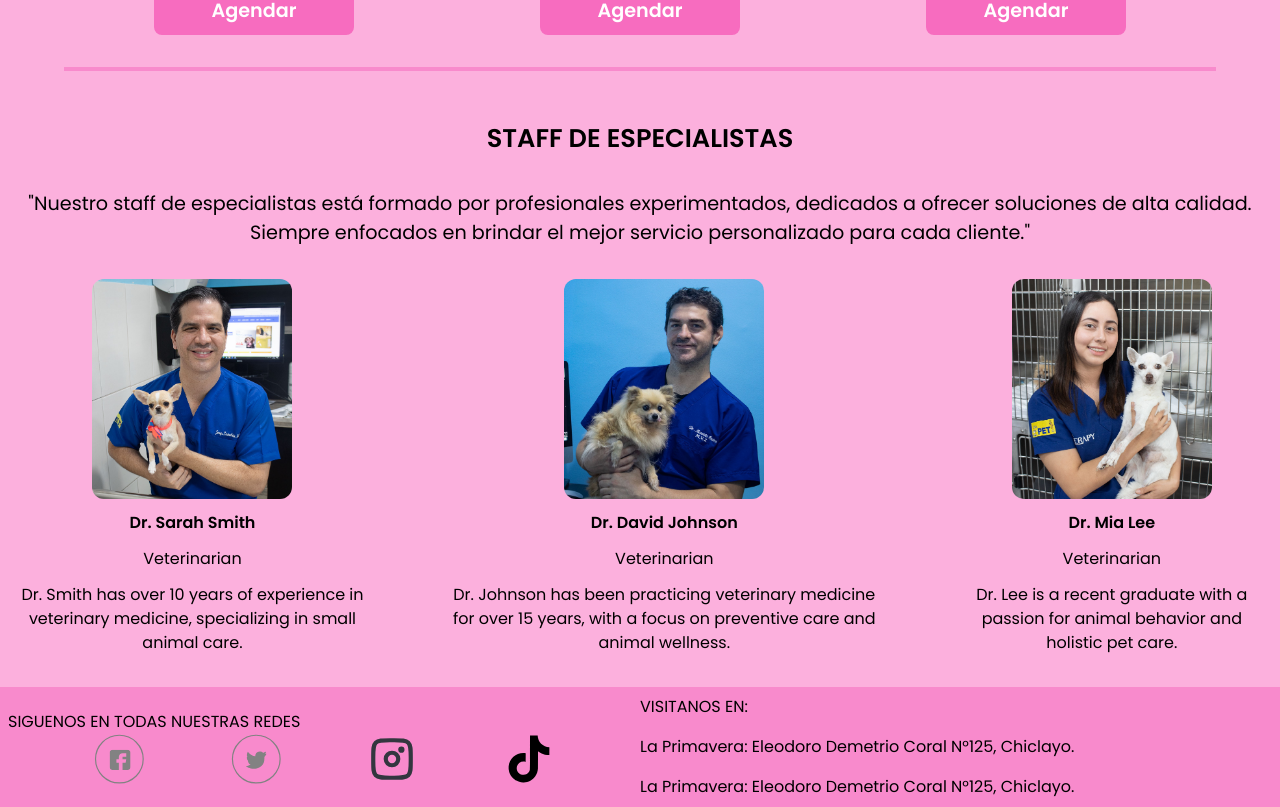
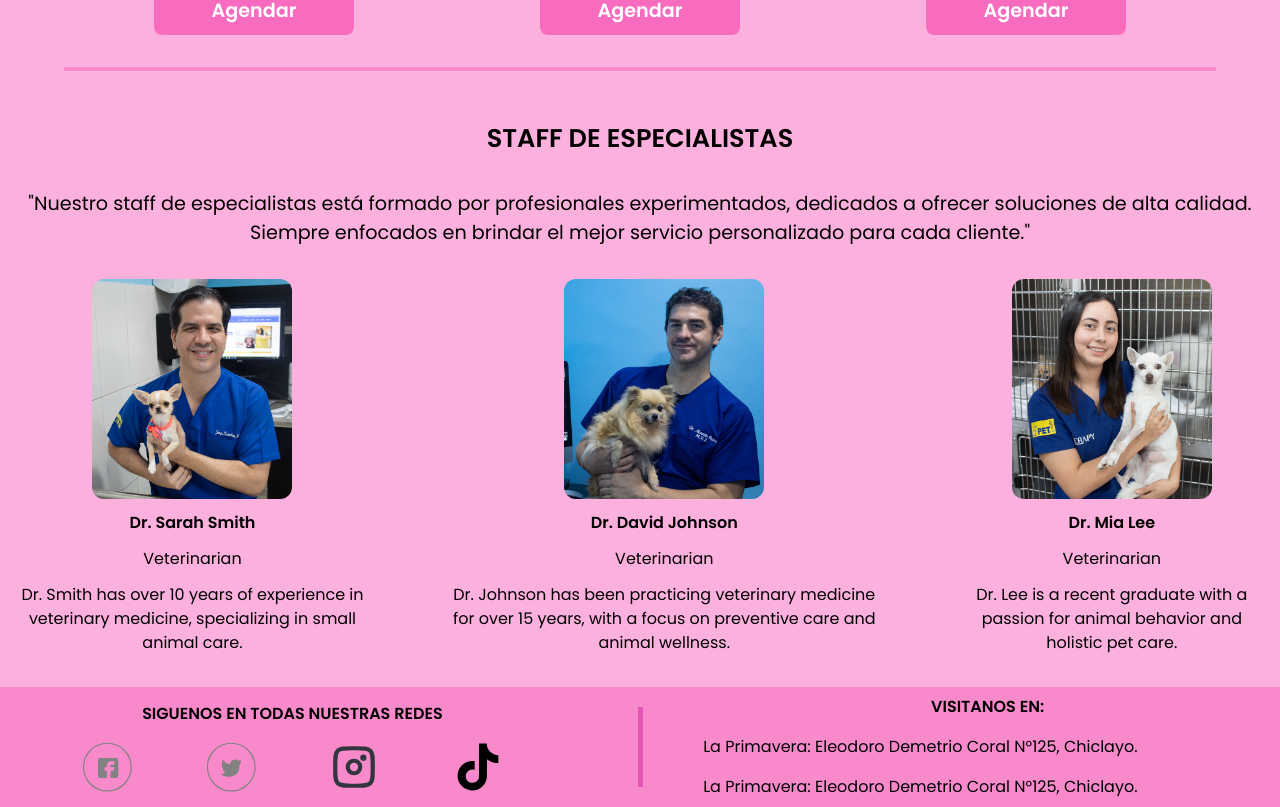
Before and after one commit to ronnyVilchez/MiMundoDePatas, a React (Vite) app: page / in a window 1280 px wide. Shown: the part 1624-2431 px from the top of the page. Built offline with nearby package versions, Linux system fonts and the light colour scheme.

Commit message:
footer ref

```diff
--- a/src/Components/Dashboard.jsx
+++ b/src/Components/Dashboard.jsx
@@ -14,7 +14,7 @@ export const Dashboard = () => {
                     <h1 className='font-semibold text-[4vh] sm:text-[5vw]'>Mi Mundo de Patas</h1>
                     <h3 className='font-semibold sm:text-[2vw] text-[2vh]'>Mascotitas Pet Shop</h3>
                     <p className='px-3'>
-                    "Somos tu veterinaria de confianza, dedicada al bienestar de tus mascotas, con productos y servicios de alta calidad para garantizar su salud y felicidad. Ofrecemos un enfoque personalizado para cada una de tus mascotas, asegurando que reciban el cuidado y atención que merecen. Nuestro equipo de expertos está comprometido con la excelencia y la empatía, proporcionando un ambiente cálido y profesional para que tanto tú como tus mascotas se sientan seguros y bien cuidados."
+                        "Somos tu veterinaria de confianza, dedicada al bienestar de tus mascotas, con productos y servicios de alta calidad para garantizar su salud y felicidad. Ofrecemos un enfoque personalizado para cada una de tus mascotas, asegurando que reciban el cuidado y atención que merecen. Nuestro equipo de expertos está comprometido con la excelencia y la empatía, proporcionando un ambiente cálido y profesional para que tanto tú como tus mascotas se sientan seguros y bien cuidados."
                     </p>
                 </section>
 
@@ -26,7 +26,7 @@ export const Dashboard = () => {
             <section className='bg-[#fcb0dd] font-Poppins flex flex-col gap-8 text-center py-4'>
                 <h2 className='sm:text-[2vw] text-[2.7vh]  font-semibold'>NUESTROS PRODUCTOS</h2>
                 <p className='text-[2vh] sm:text-[1.5vw] '>
-                "Descubre nuestra selección de productos especializados para el cuidado y salud de tus mascotas. Ofrecemos alimentos, accesorios y medicinas de la mejor calidad."</p>
+                    "Descubre nuestra selección de productos especializados para el cuidado y salud de tus mascotas. Ofrecemos alimentos, accesorios y medicinas de la mejor calidad."</p>
                 <section className='flex flex-col sm:flex-row gap-8 justify-evenly items-center'>
 
                     <CardOpcion
@@ -113,34 +113,33 @@ export const Dashboard = () => {
 
             <footer className='bg-[#f88acc] font-Poppins flex flex-col gap-4 sm:gap-0 sm:flex-row p-2 sm:justify-around w-full sm:items-center'>
 
-                <section className='flex flex-col sm:w-1/2 '>
-                    <h2>SIGUENOS EN TODAS NUESTRAS REDES</h2>
+                <section className='flex flex-col gap-4 sm:w-[45%] '>
+                    <h2 className='text-center font-semibold'>SIGUENOS EN TODAS NUESTRAS REDES</h2>
                     <section className='flex flex-row justify-evenly'>
-                        <Link>
+                        <a target='_blank' href={'https://www.fb.com'}>
                             <img src="/images/Facebook.svg" alt="Facebook" width={50} />
-                        </Link>
+                        </a>
 
-                        <Link>
+                        <a target='_blank' href={'https://www.x.com'}>
                             <img src="/images/Twitter.svg" alt="Twitter" width={50} />
-                        </Link>
+                        </a>
 
-                        <Link>
+                        <a target='_blank' href={'https://www.instagram.com'}>
                             <img src="/images/insta.svg" alt="insta" width={50} />
-                        </Link>
+                        </a>
 
-                        <Link>
+                        <a target='_blank' href={'https://www.tiktok.com'}>
                             <img src="/images/tiktok.svg" alt="tiktok" width={50} />
-                        </Link>
+                        </a>
                     </section>
-
 
                 </section>
 
-                <section className='flex flex-col sm:w-1/2 gap-4'>
-                    <h2>VISITANOS EN:</h2>
+                <div className=" w-[5px] bg-[#e256b4] sm:h-[5rem] flex mx-auto"></div>
+
+                <section className='flex flex-col sm:w-[45%] gap-4'>
+                    <h2 className='text-center font-semibold'>VISITANOS EN:</h2>
                     <MapPrimavera />
-                    {/*  <Link  to={'https://maps.app.goo.gl/aAT3uUZjEqzJaZ1h7'}>La Primavera: Eleodoro Demetrio Coral N°125, Chiclayo.</Link> */}
-                    {/*  <Link to={'https://maps.app.goo.gl/KQpZzyq2QPR2YYH96'}>Mochoqueque: Avenida Kennedy & Palmeras, Chiclayo.</Link> */}
                     <MapaDorado />
 
                 </section>
```
